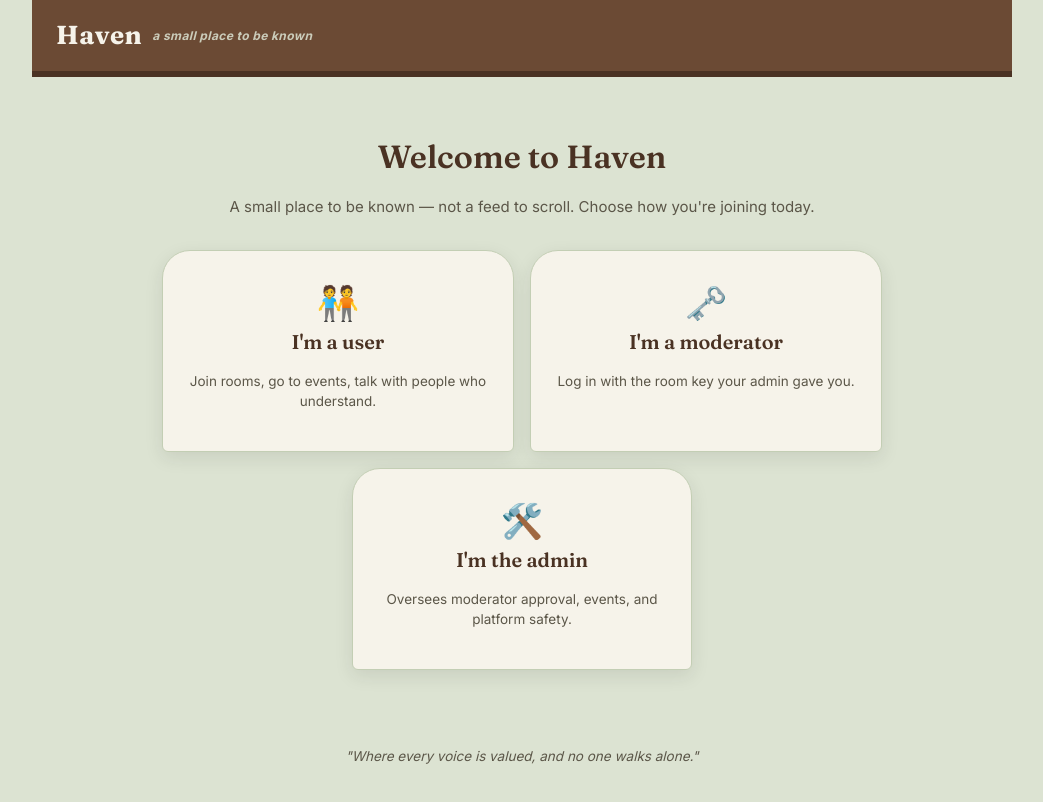
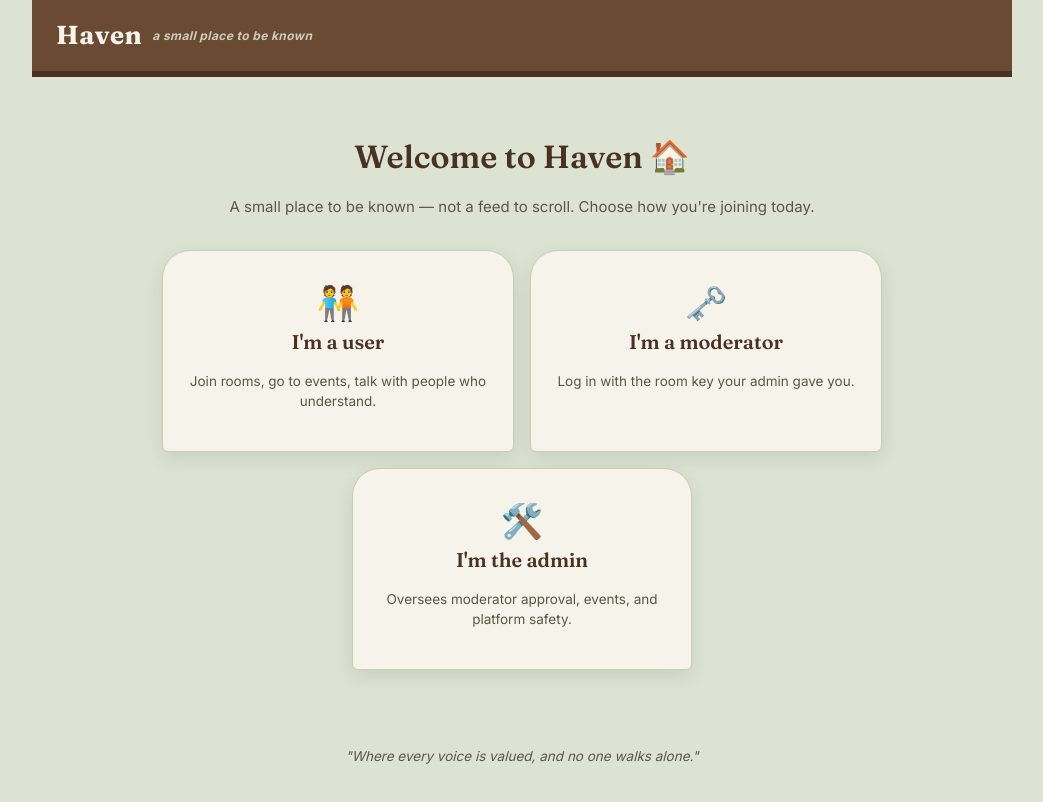
Before and after one commit to AmeenaAfzal/Haven, a website: page public/index.html in a window 1280 px wide. Shown: the whole page, without its empty margins (118-1161 px from the left). Drawn offline with Linux system fonts and the light colour scheme.

Commit message:
Small change to title

```diff
--- a/public/index.html
+++ b/public/index.html
@@ -508,7 +508,7 @@ function render(){
 function viewRoleSelect(){
   return `
   <div class="stack" style="max-width:720px;margin:30px auto;">
-    <div style="text-align:center;"><h1 style="font-size:32px;">Welcome to Haven</h1>
+    <div style="text-align:center;"><h1 style="font-size:32px;">Welcome to Haven 🏠</h1>
     <p class="muted">A small place to be known — not a feed to scroll. Choose how you're joining today.</p></div>
     <div class="grid2">
       <div class="role-card" onclick="go('userLogin')"><div class="icon">🧑‍🤝‍🧑</div><h3>I'm a user</h3><p class="muted small">Join rooms, go to events, talk with people who understand.</p></div>
```
